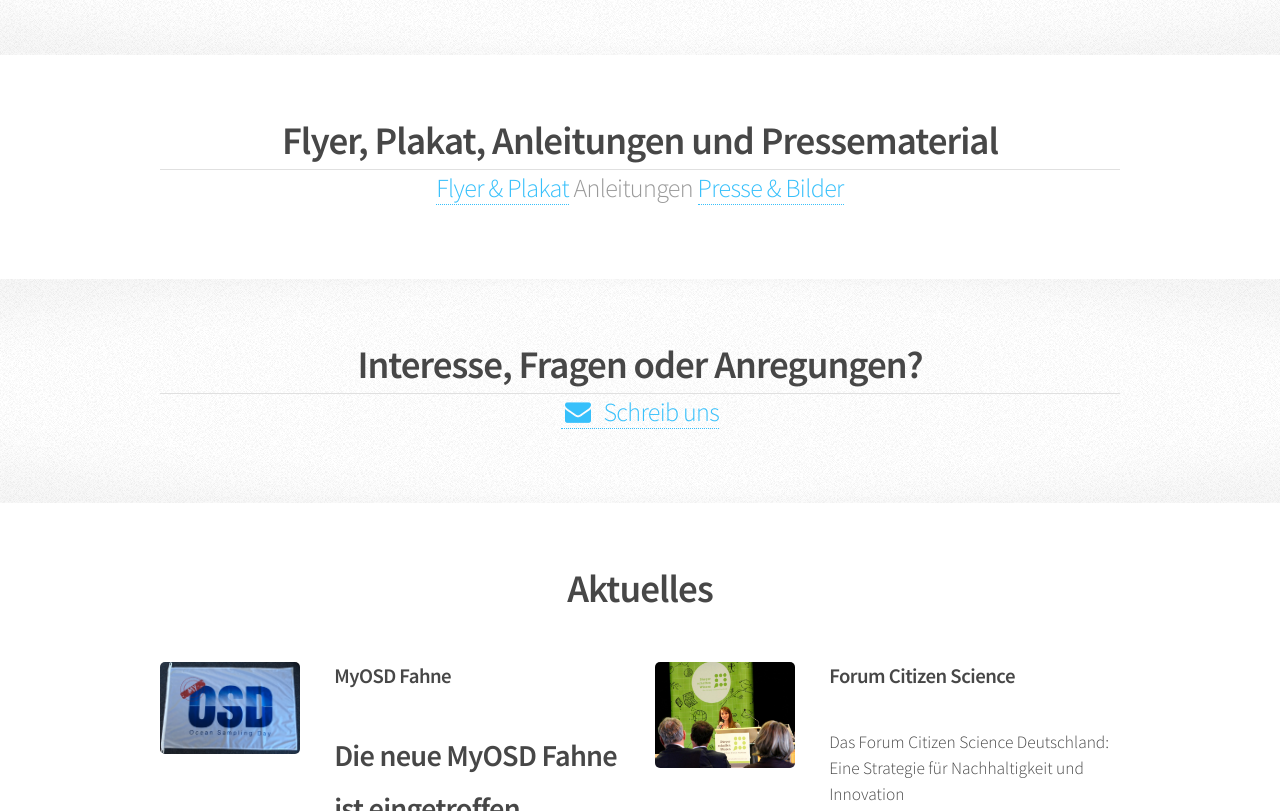
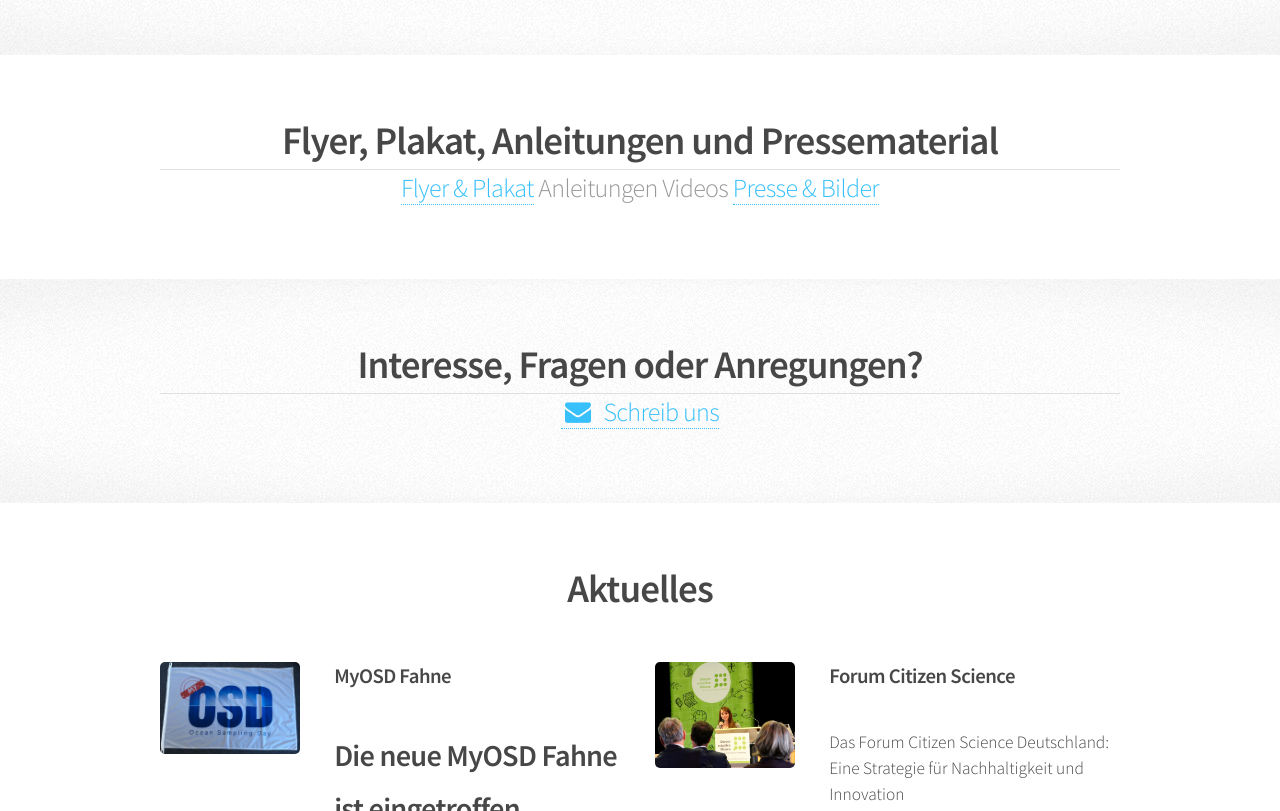
Before and after one commit to myosd/myosd.github.io, a Jekyll site: the page built from index.html, in a window 1280 px wide and 900 px high, scrolled down 1430 px, cut to the strip 89-900 px from the top of the window. Built offline with Jekyll 4.4.1, drawn with Linux system fonts in a browser that asks for light colours.

Commit message:
Videos added

```diff
--- a/index.html
+++ b/index.html
@@ -70,7 +70,7 @@ Proben genommen? Welche Ergebnisse haben wir?</a></p>
 		<div class="container">
 			<header class="major">
 				<h2>Flyer, Plakat, Anleitungen und Pressematerial</h2>
-				<p><a href="https://owncloud.mpi-bremen.de/index.php/s/WAPXUGf1ELlr3u5" <span class="label">Flyer & Plakat</span></a> Anleitungen <a href="https://owncloud.mpi-bremen.de/index.php/s/nGkXwLEILpeyUQ1" <span class="label">Presse & Bilder</span></a></p>
+				<p><a href="https://owncloud.mpi-bremen.de/index.php/s/WAPXUGf1ELlr3u5" <span class="label">Flyer & Plakat</span></a> Anleitungen Videos <a href="https://owncloud.mpi-bremen.de/index.php/s/nGkXwLEILpeyUQ1" <span class="label">Presse & Bilder</span></a></p>
 
 			</header>
 		</div>
```
